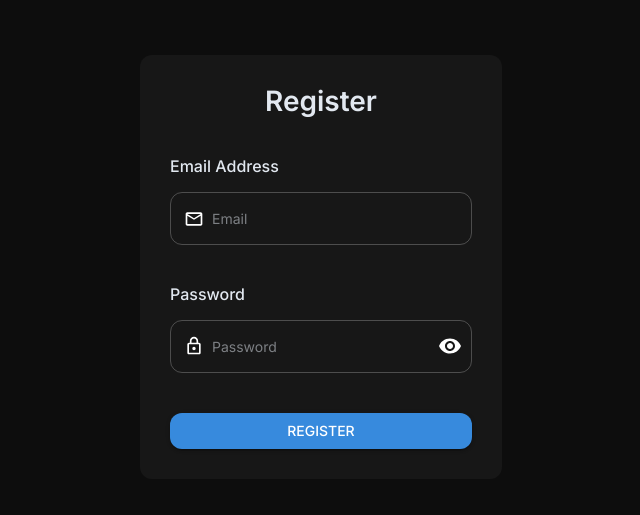
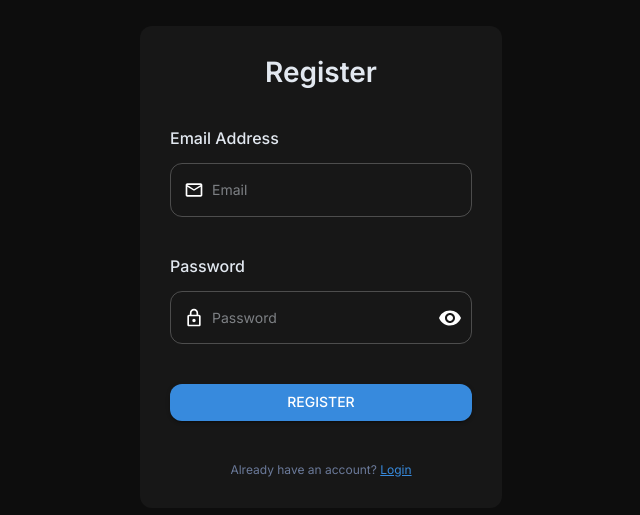
Before and after one commit to abdullah-zeinalabdin/tadawul-tracker, a React (Vite) app in the folder client/: page /register in a window 1280 px wide. Shown: the part 133-648 px from the top of the page, without its empty margins (319-959 px from the left). Built offline with nearby package versions, Linux system fonts and the light colour scheme; no server answers.

Commit message:
feat: add login/register cross-links on auth pages

```diff
--- a/client/src/pages/loginPage/LoginPage.tsx
+++ b/client/src/pages/loginPage/LoginPage.tsx
@@ -1,7 +1,7 @@
 import { Stack, Typography, Button, useTheme, CircularProgress } from "@mui/material";
 import { useEffect, useState } from "react";
 import { useAuth } from "../../context/Authentication/useAuth";
-import { useLocation, useNavigate } from "react-router-dom";
+import { useLocation, useNavigate, Link } from "react-router-dom";
 import PasswordField from "./PasswordField";
 import EmailField from "./EmailField";
 import { credsFormStyles, credsPageStyles } from "../../styles/sxStyles";
@@ -74,6 +74,12 @@ export default function LoginPage() {
                         startIcon={isSubmitting ? <CircularProgress size={16} color="inherit" /> : undefined}
                         >Login</Button>
                     </Stack>
+                    <Stack sx={{ textAlign: "center" }}>
+                        <Typography variant="body2">
+                            Don't have an account?{" "}
+                            <Link to="/register" style={{ color: theme.palette.primary.main }}>Register</Link>
+                        </Typography>
+                    </Stack>
                 </Stack>
             </Stack>
         </Stack>
--- a/client/src/pages/registerPage/RegisterPage.tsx
+++ b/client/src/pages/registerPage/RegisterPage.tsx
@@ -1,7 +1,7 @@
 import { Stack, Typography, Button, useTheme, CircularProgress } from "@mui/material";
 import { useState } from "react";
 import { useAuth } from "../../context/Authentication/useAuth";
-import { useNavigate } from "react-router-dom";
+import { Link, useNavigate } from "react-router-dom";
 import EmailField from "../loginPage/EmailField";
 import PasswordField from "../loginPage/PasswordField";
 import type { Creds, CredsType } from "../../context/Authentication/AuthContext";
@@ -66,6 +66,12 @@ export default function RegisterPage() {
                         startIcon={isSubmitting ? <CircularProgress size={16} color="inherit" /> : undefined}
                         >Register</Button>
                     </Stack>
+                    <Stack sx={{ textAlign: "center" }}>
+                        <Typography variant="body2">
+                            Already have an account?{" "}
+                            <Link to="/login" style={{ color: theme.palette.primary.main }}>Login</Link>
+                        </Typography>
+                    </Stack>
                 </Stack>
             </Stack>
         </Stack>
```
Lines whose indentation alone changed are shown as unchanged.
